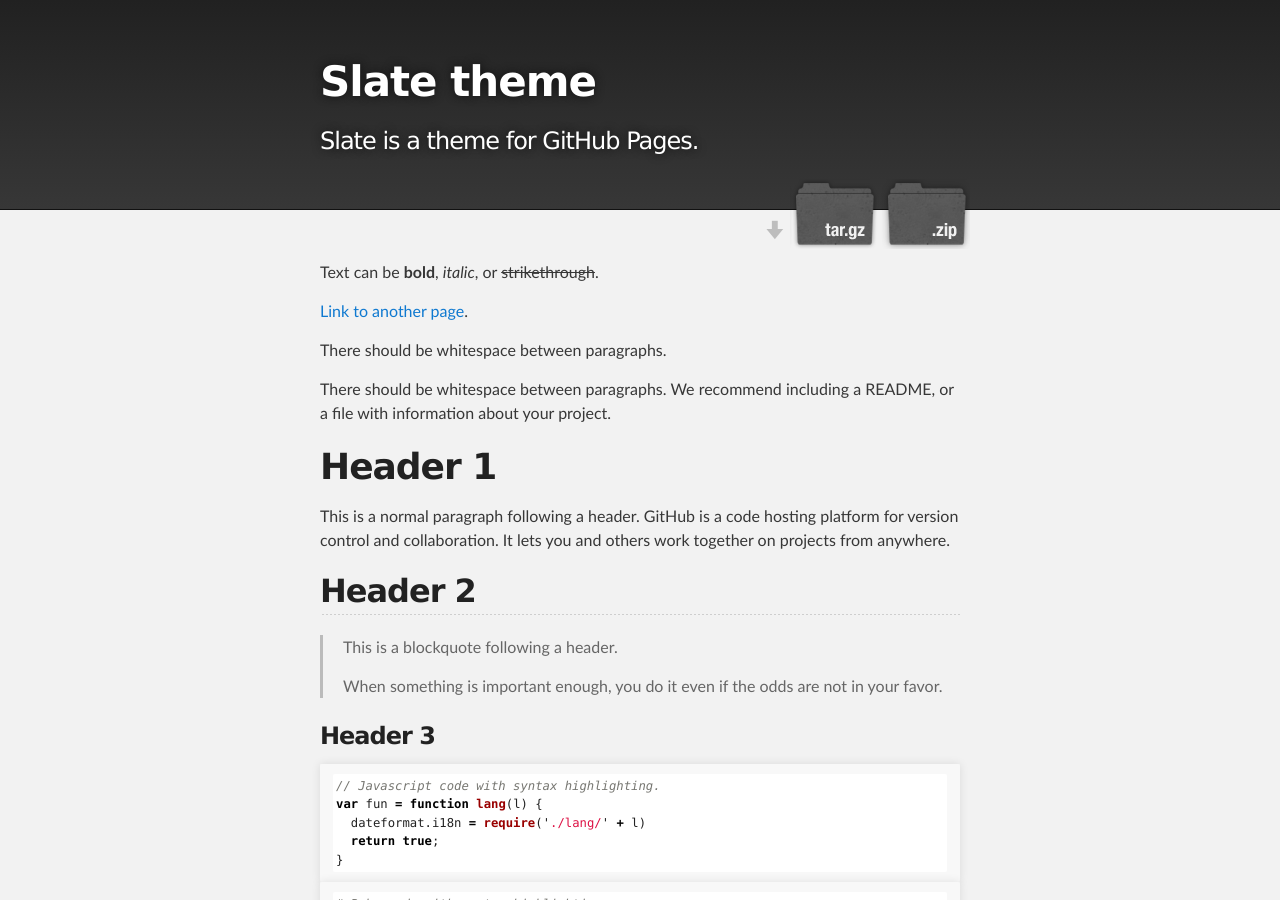
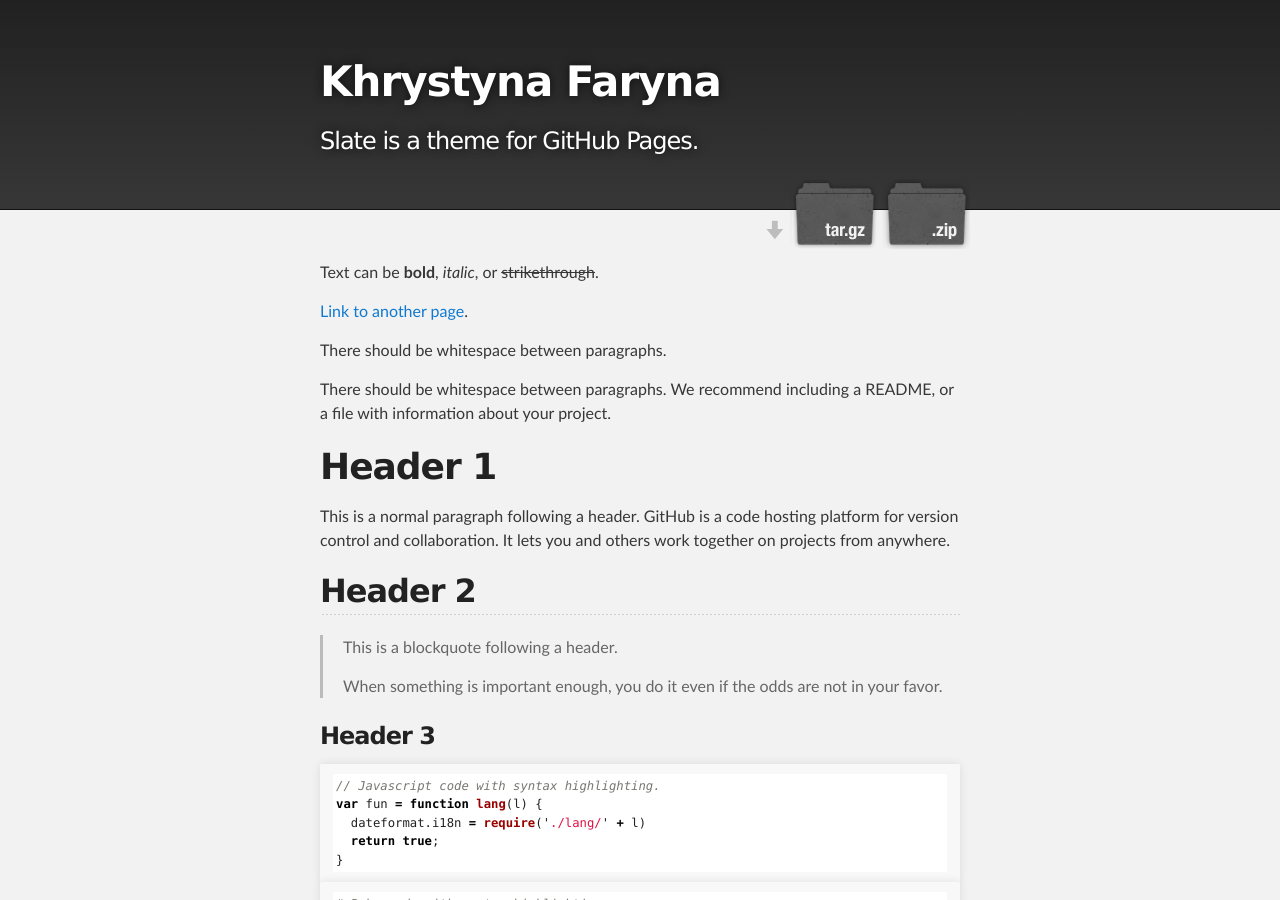
Before and after one commit to KhrystynaFaryna/khrystynafaryna.github.io, a Jekyll site: the page built from index.md, in a window 1280 px wide and 900 px high. Built offline with Jekyll 4.4.1, drawn with Linux system fonts in a browser that asks for light colours.

Commit message:
Update _config.yml

```diff
--- a/_config.yml
+++ b/_config.yml
@@ -1,4 +1,4 @@
-title: Slate theme
+title: Khrystyna Faryna
 description: Slate is a theme for GitHub Pages.
 show_downloads: true
 google_analytics:
```
